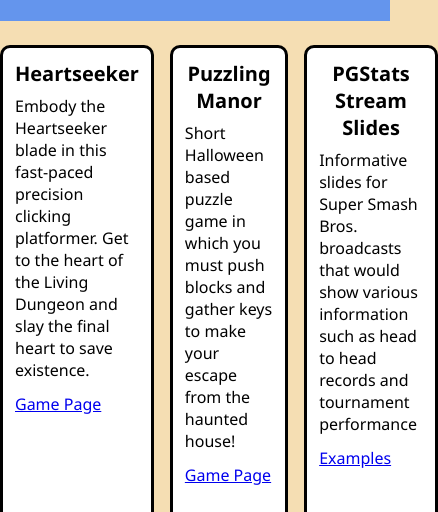
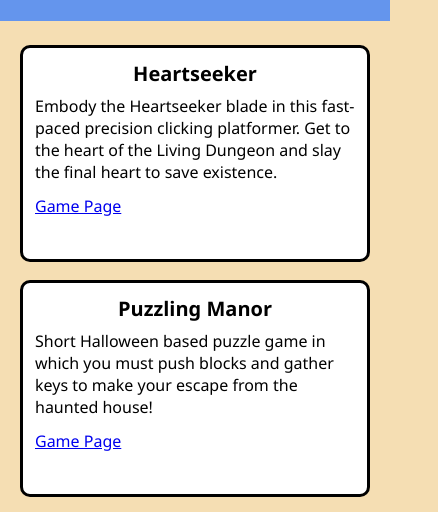
Before and after one commit to SuperSoma/supersoma.github.io, a plain HTML site: page index.html in a window 390 px wide. Shown: the part 257-769 px from the top of the page, 438 px wide, since content can reach past the window. Drawn offline with nearby package versions, Linux system fonts and the light colour scheme.

Commit message:
mobile friendly

```diff
--- a/style.css
+++ b/style.css
@@ -84,3 +84,19 @@ body {
   font-size: 36px;
   color: white;
 }
+
+@media (max-width : 1200px) {
+  .grid {
+    grid-template-columns: auto auto;
+    margin-left: 20px;
+    margin-right: 20px;
+  }
+}
+
+@media (max-width : 800px) {
+  .grid {
+    grid-template-columns: auto;
+    margin-left: 20px;
+    margin-right: 20px;
+  }
+}
```
